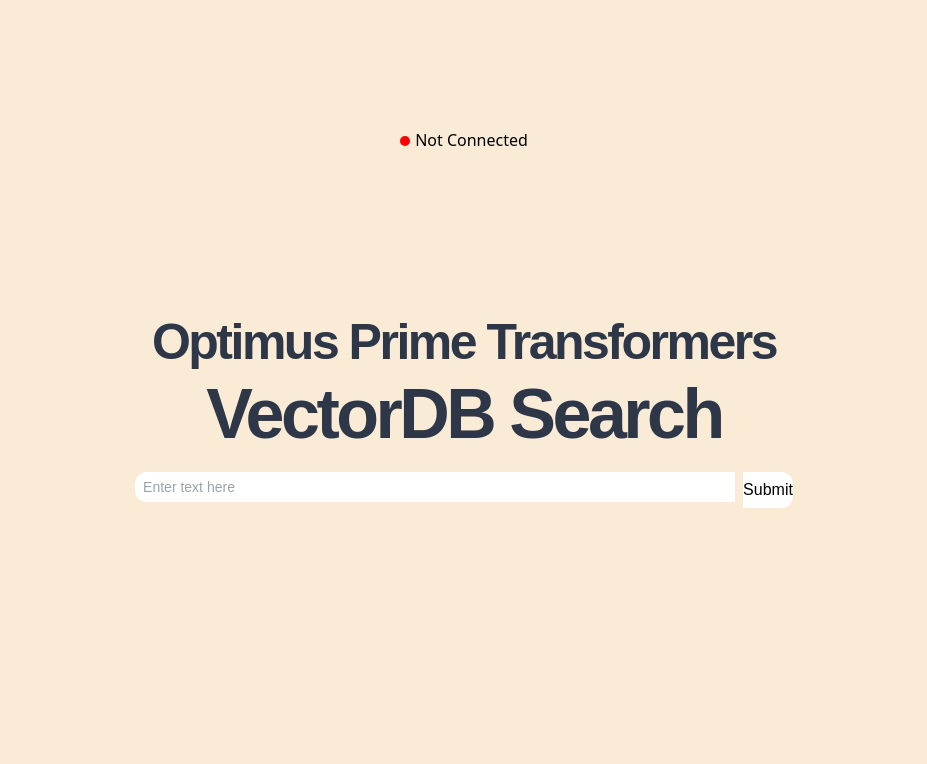
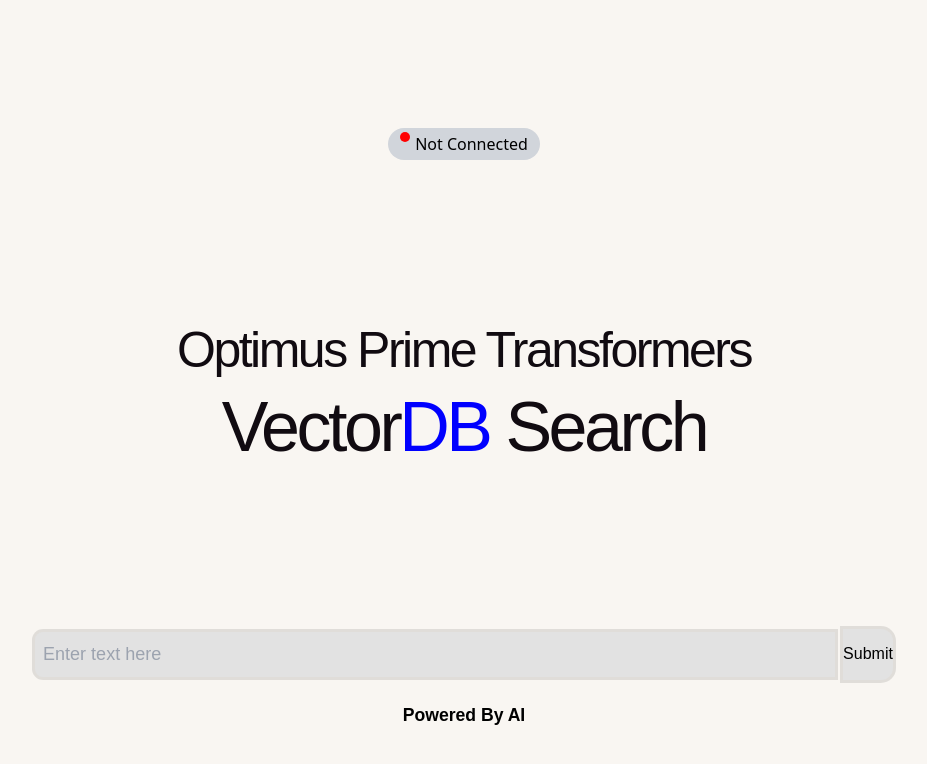
Before and after one commit to hxmmad/VectorDB-React, a React (Create React App) app: page / in a window 1280 px wide. Shown: the top 764 px of the page, without its empty margins (176-1103 px from the left). Built offline with nearby package versions, Linux system fonts and the light colour scheme; no server answers.

Commit message:
more updates added, various stability and aesthetic fixes

```diff
--- a/src/App.css
+++ b/src/App.css
@@ -1,7 +1,8 @@
 @import 'tailwindcss/base';
 @import 'tailwindcss/components';
 @import 'tailwindcss/utilities';
-@import url('https://fonts.googleapis.com/css2?family=Manrope:wght@400;600;700&display=swap');
+@import url('https://fonts.googleapis.com/css2?family=Outfit:wght@400;600;700&display=swap');
+@import url('https://fonts.googleapis.com/css2?family=Martian+Mono&display=swap');
 
 .App {
   text-align: center;
@@ -18,17 +19,23 @@
   }
 }
 
+.connectionborder {
+  border: 2px gray;
+  border-radius: 12px;
+
+}
+
 .titletext {
-  font-size: 2rem;
+  font-size: 0.7rem;
   font-weight: 700;
   line-height: 1.2;
   letter-spacing: -.05em;
   margin-top: 10rem;
-  margin-bottom: 1rem;
-  color: #2d3748;
-  font-family: 'Manrope', sans-serif;
+  margin-bottom: 1.3rem;
+  color: #110b11;
+  font-family: 'Outfit', sans-serif;
   font-size: 50px;
-  font-weight: 800;
+  font-weight: 400;
 }
 
 .titletext2 {
@@ -37,10 +44,11 @@
   line-height: 1.2;
   letter-spacing: -.05em;
   margin-top: -1rem;
-    color: #2d3748;
-    font-family: 'Manrope', sans-serif;
-    font-weight: 800;
+  color: #110b11;
+  font-family: 'Martian Mono', sans-serif;
+  font-weight: 500;
   font-size: 70px;
+  margin-bottom: 10rem;
 }
 
 .status-icon {
@@ -59,25 +67,45 @@
   background-color: red;
 }
 
+.connectiontext {
+  font-family: 'Outfit', sans-serif;
+  font-weight: 500;
+}
+
 .querybox {
-  width: 600px;
-  border-top-left-radius: 12px;
-  border-bottom-left-radius: 12px;
-  height: 30px;
+  width: 800px;
+  border-top-left-radius: 8px;
+  border-bottom-left-radius: 8px;
+  height: 45px;
+  border-color: #e2e2e2;
   padding-left: 8px;
-  font-size: 14px;
-  font-family: 'Manrope', sans-serif;
+  font-size: 18px;
+  font-family: 'Outfit', sans-serif;
   font-weight: 400;
+  box-shadow: 0 0 0 3px rgba(0, 0, 0, 0.1);
+  border-right-color: transparent;
+  background-color: #e2e2e2;
+  blur: 20%;
 }
 
 .submitbutton {
-  background-color: white;
+  background-color: #e2e2e2;
+  border-color: #e2e2e2;
   font-color: black;
   border-top-right-radius: 12px;
   border-bottom-right-radius: 12px;
-  height: 36px;
-  font-family: 'Manrope', sans-serif;
+  height: 51px;
+  font-family: 'Outfit', sans-serif;
   font-weight: 400;
+  box-shadow: 0 0 0 3px rgba(0, 0, 0, 0.1);
+  border-left-color: transparent;
+  blur: 20%;
+}
+
+.flex2 {
+  align-items: center;
+  justify-content: center;
+  display: flex;
 }
 
 .App-header {
@@ -95,6 +123,30 @@
   color: #61dafb;
 }
 
+.powered {
+  font-family: 'Outfit', sans-serif;
+  font-weight: 600;
+  font-size: 1.1rem;
+  margin-top: 1.4rem;
+  margin-bottom: 1rem;
+  text-color: darkgray;
+}
+
+.spinner {
+  border: 5px solid #f3f3f3;
+  border-top: 16px solid #0000ff;
+  border-radius: 50%;
+  width: 20px;
+  height: 20px;
+  animation: spin 2s linear infinite;
+  px: center;
+}
+
+@keyframes spin {
+  0% { transform: rotate(0deg); }
+  100% { transform: rotate(360deg); }
+}
+
 @keyframes App-logo-spin {
   from {
     transform: rotate(0deg);
@@ -105,5 +157,5 @@
 }
 
 body {
-  background-color: antiquewhite;
+  background-color: #f9f6f2;
 }
--- a/src/App.js
+++ b/src/App.js
@@ -1,4 +1,3 @@
-// src/App.js
 import React, { useState, useEffect } from 'react';
 import { BrowserRouter as Router, Route, Routes, useNavigate } from 'react-router-dom';
 import Results from './Results';
@@ -7,6 +6,7 @@
 function App() {
   const [query, setQuery] = useState({ query: '' });
   const [isConnected, setIsConnected] = useState(false);
+  const [loading, setLoading] = useState(false); // Add this line
   const navigate = useNavigate();
 
   useEffect(() => {
@@ -24,6 +24,7 @@
 
   const handleSubmit = async (e) => {
     e.preventDefault();
+    setLoading(true); // Add this line
     // Send the input text to the FastAPI
     const response = await fetch('http://localhost:8000/search', {
       method: 'POST',
@@ -32,6 +33,8 @@
       },
       body: JSON.stringify(query)
     });
+
+    setLoading(false); // Add this line
 
     if (response.ok) {
       const data = await response.json();
@@ -48,16 +51,18 @@
 
   return (
     <div className="App flex flex-col items-center pt-32">
-      <p>
+      <p className="bg-gray-300 rounded-full inline-flex p-1 px-3">
         <span className={isConnected ? 'status-icon connected' : 'status-icon not-connected'}></span>
         {isConnected ? 'Connected' : 'Not Connected'}
       </p>
       <h1 className="mb-4 titletext">Optimus Prime Transformers</h1>
-      <h1 className="mb-4 titletext2">VectorDB Search</h1>
-      <form onSubmit={handleSubmit} className="flex">
+      <h1 className="mb-4 titletext2">Vector<span style={{color: 'blue'}}>DB</span> Search</h1>
+      <form onSubmit={handleSubmit} className="flex2">
         <input type="text" placeholder="Enter text here" onChange={e => setQuery({ query: e.target.value })} className="mr-2 querybox" />
         <button className="submitbutton" type="submit">Submit</button>
       </form>
+      <h2 className="justify-center powered">Powered By AI</h2>
+      {loading && <div className="justify-center flex2 spinner items-center"></div>} {/* Add this line */}
     </div>
   );
 }
```
Also changed, not shown: public/scribbles/cloudgray.svg (added), public/scribbles/codegray.svg (added). Lines whose indentation alone changed are shown as unchanged.
